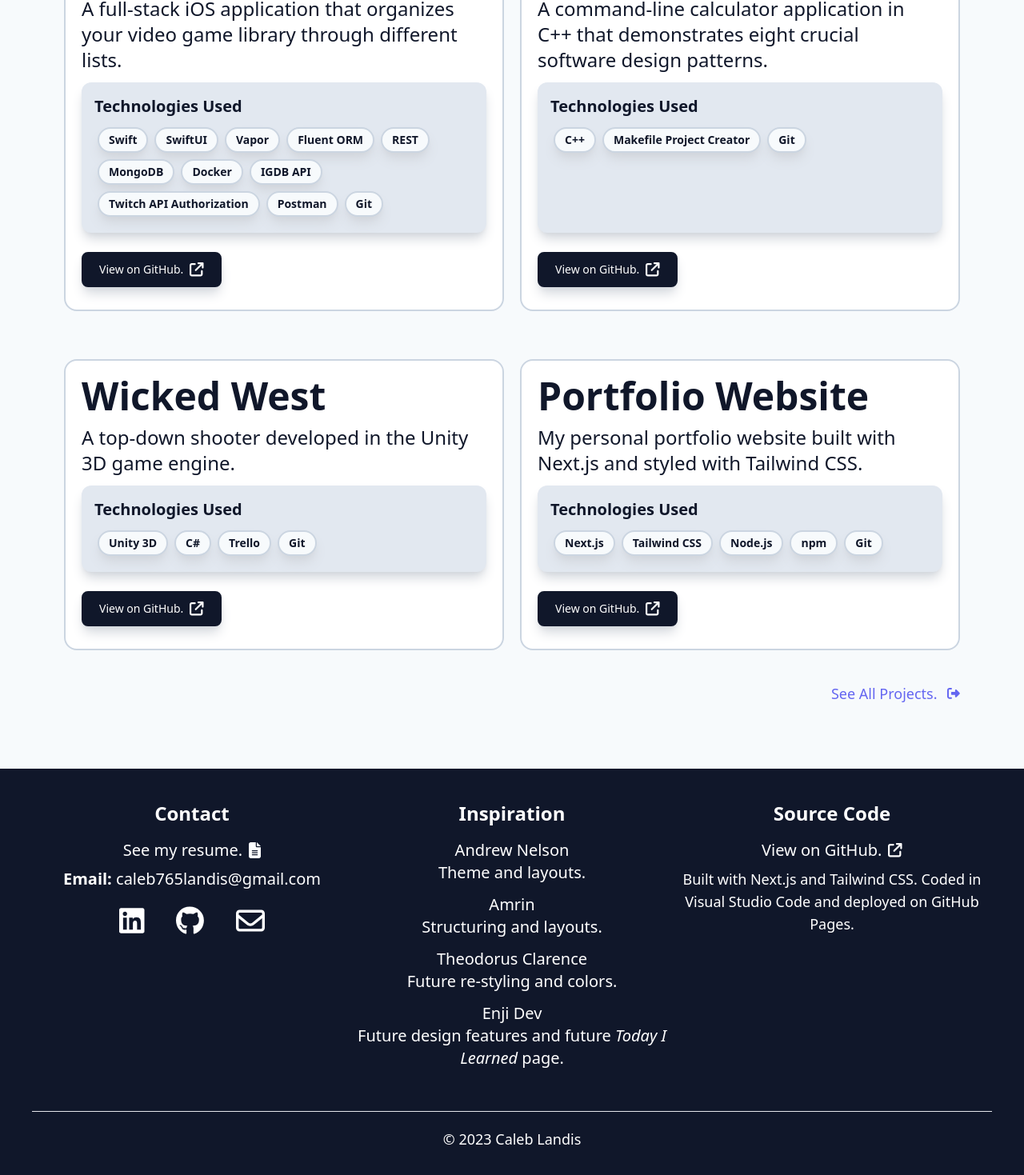
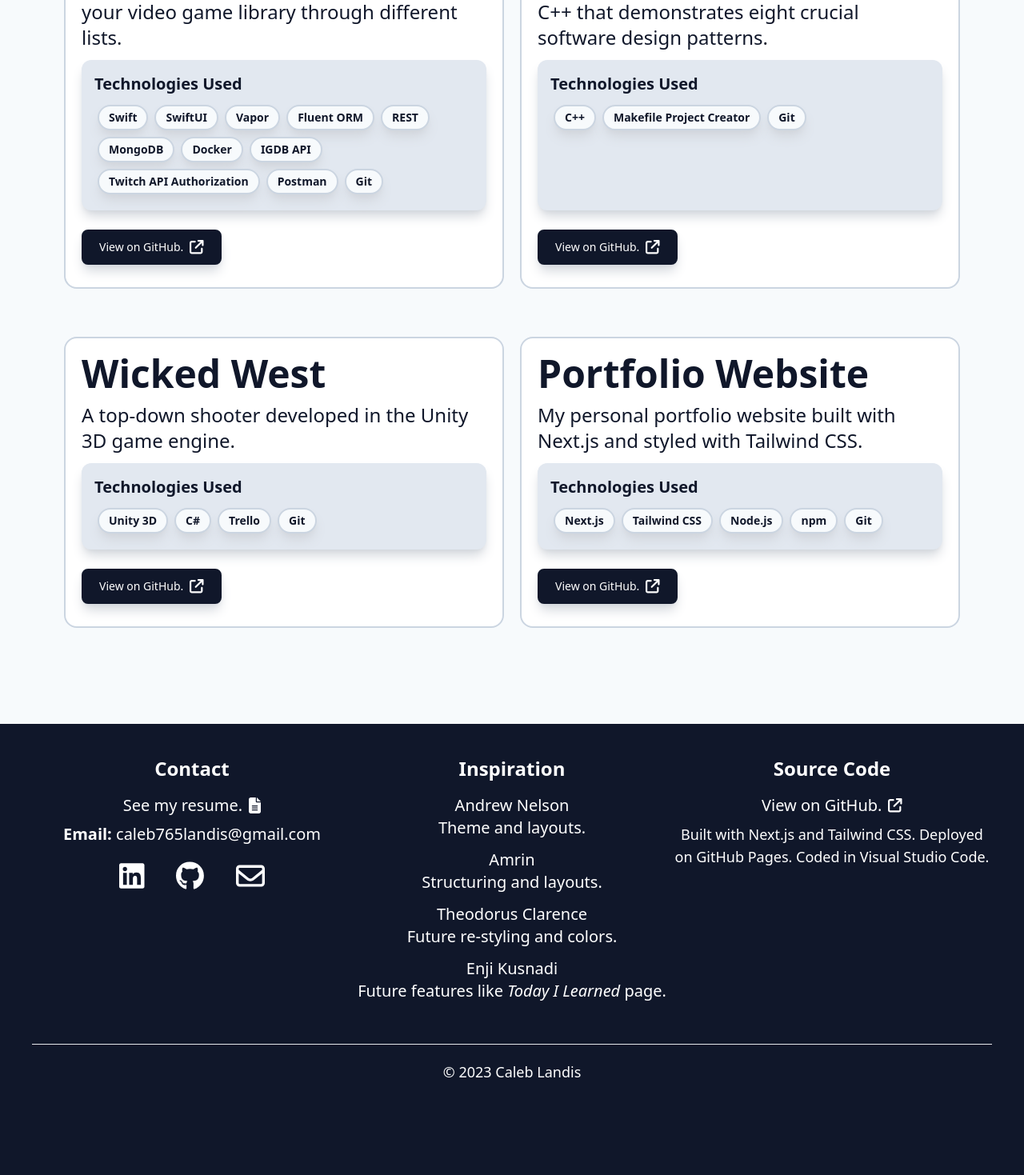
Before and after one commit to caleb765landis/Portfolio, a Next.js app: page /projects in a window 1280 px wide. Shown: the part 415-1884 px from the top of the page at 80% size. After the commit the page ends 1829 px from the top, so only its background shows below. Built offline with nearby package versions, Linux system fonts and the light colour scheme.

Commit message:
Projects page now doesn't have see all projects

```diff
--- /dev/null
+++ b/components/elements/FeaturedProjectsGrid.jsx
@@ -0,0 +1,27 @@
+import FeaturedProject from "./FeaturedProject.jsx";
+import content from "/content/featuredProjects.json";
+
+export default function FeaturedProjectsGrid() {
+	return (
+		<>
+			{/* Featured Project Cards */}
+			<div className="grid grid-cols-1 md:grid-cols-2 gap-5">
+				{content.map((data, index) => {
+					const {title, description, technologies, repoLink, images, flip} =
+						data;
+
+					return (
+						<FeaturedProject
+							title={title}
+							description={description}
+							technologies={technologies}
+							link={repoLink}
+							imgPath={images.medium.imgPath}
+							flip={flip}
+						/>
+					);
+				})}
+			</div>
+		</>
+	);
+}
--- a/components/layouts/Footer.jsx
+++ b/components/layouts/Footer.jsx
@@ -99,9 +99,9 @@ export default function Footer() {
 
 							<div className="hover:underline">
 								<a href="https://www.enji.dev/" target="_blank">
-									<h2 className="text-xl">Enji Dev</h2>
+									<h2 className="text-xl">Enji Kusnadi</h2>
 									<p className="text-xl font-thin pb-3">
-										Future design features and future{" "}
+										Future features like{" "}
 										<span className="italic">Today I Learned</span> page.
 									</p>
 								</a>
@@ -123,8 +123,8 @@ export default function Footer() {
 								</Link>
 							</h2>
 							<p className="text-lg font-thin pb-2">
-								Built with Next.js and Tailwind CSS. Coded in Visual Studio Code
-								and deployed on GitHub Pages.
+								Built with Next.js and Tailwind CSS. Deployed on GitHub Pages.
+								Coded in Visual Studio Code.
 							</p>
 						</div>
 					</div>
--- a/components/layouts/home/Hero.jsx
+++ b/components/layouts/home/Hero.jsx
@@ -7,7 +7,7 @@ export default function Hero() {
 	return (
 		<section
 			id="hero"
-			className="h-screen bg-gradient-to-br from-secondary from-50% to-slate-400 bg-blend-multiply backdrop-blur-sm text-primary p-10 grid md:grid-cols-2 items-center justify-items-center"
+			className="min-h-screen bg-gradient-to-br from-secondary from-50% to-slate-400 bg-blend-multiply backdrop-blur-sm text-primary p-10 grid md:grid-cols-2 items-center justify-items-center"
 		>
 			<div
 				id="intro"
--- a/components/layouts/home/Projects.jsx
+++ b/components/layouts/home/Projects.jsx
@@ -1,10 +1,6 @@
 import Link from "next/link";
-import FeaturedProject from "../../elements/FeaturedProject.jsx";
 import * as IconImports from "/utils/iconImports";
-import content from "/content/featuredProjects.json";
-
-// https://api.github.com/users/caleb765landis
-// https://api.github.com/users/caleb765landis/repos
+import FeaturedProjectsGrid from "../../elements/FeaturedProjectsGrid";
 
 export default function Projects() {
 	return (
@@ -19,6 +15,23 @@ export default function Projects() {
 					<div className="text-6xl font-semibold mt-8 p-5">
 						<h1>Featured Projects</h1>
 					</div>
+					<SeeAllProjects />
+				</div>
+
+				{/* Featured Project Cards */}
+				<FeaturedProjectsGrid />
+
+				<div className="flex justify-end">
+					<SeeAllProjects />
+				</div>
+			</div>
+		</>
+	);
+}
+
+function SeeAllProjects() {
+	return (
+		<>
 			<div>
 				<Link
 					href="../../projects/"
@@ -32,42 +45,6 @@ export default function Projects() {
 					/>
 				</Link>
 			</div>
-				</div>
-
-				{/* TODO: Add key and names */}
-				{/* Featured Project Cards */}
-				<div className="grid grid-cols-1 md:grid-cols-2 gap-5">
-					{content.map((data, index) => {
-						const {title, description, technologies, repoLink, images, flip} =
-							data;
-
-						return (
-							<FeaturedProject
-								title={title}
-								description={description}
-								technologies={technologies}
-								link={repoLink}
-								imgPath={images.medium.imgPath}
-								flip={flip}
-							/>
-						);
-					})}
-				</div>
-
-				<div className="flex flex-col items-end">
-					<Link
-						href="../../projects/"
-						className="text-accentSecondary hover:text-accent"
-					>
-						See All Projects.{" "}
-						<IconImports.FontAwesomeIcon
-							icon={IconImports.faRightFromBracket}
-							size="sm"
-							className="pl-2"
-						/>
-					</Link>
-				</div>
-			</div>
 		</>
 	);
 }
--- a/pages/projects/index.jsx
+++ b/pages/projects/index.jsx
@@ -1,11 +1,28 @@
-import FeaturedProjects from "../../components/layouts/home/Projects"
+import Link from "next/link";
+import * as IconImports from "/utils/iconImports";
+import FeaturedProjectsGrid from "../../components/elements/FeaturedProjectsGrid";
+
+// https://api.github.com/users/caleb765landis
+// https://api.github.com/users/caleb765landis/repos
 
 export default function Projects() {
-    return (
-        <>
-            <div>
-                <FeaturedProjects />
-            </div>
-        </>
-    );
+	return (
+		<>
+			{/* Featured Projects Section */}
+			<div
+				id="projects"
+				className="min-h-screen bg-secondary text-accent md:p-20 p-10 flex flex-wrap flex-col"
+			>
+				{/* Heading Section */}
+				<div className="flex flex-col text-center pb-10 items-center">
+					<div className="text-6xl font-semibold mt-8 p-5">
+						<h1>Featured Projects</h1>
+					</div>
+				</div>
+
+				{/* Featured Project Cards */}
+				<FeaturedProjectsGrid />
+			</div>
+		</>
+	);
 }
```
Lines whose indentation alone changed are shown as unchanged.
